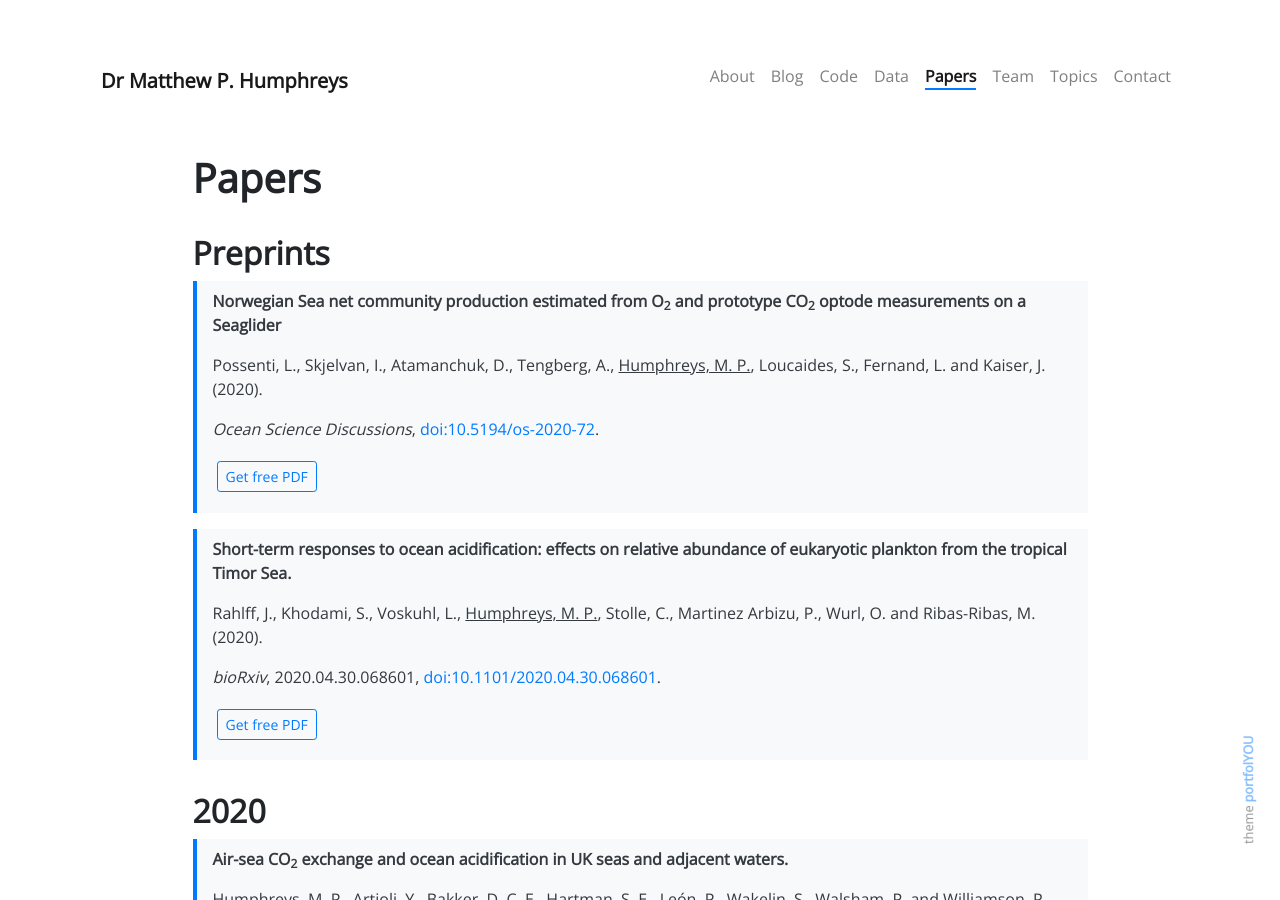
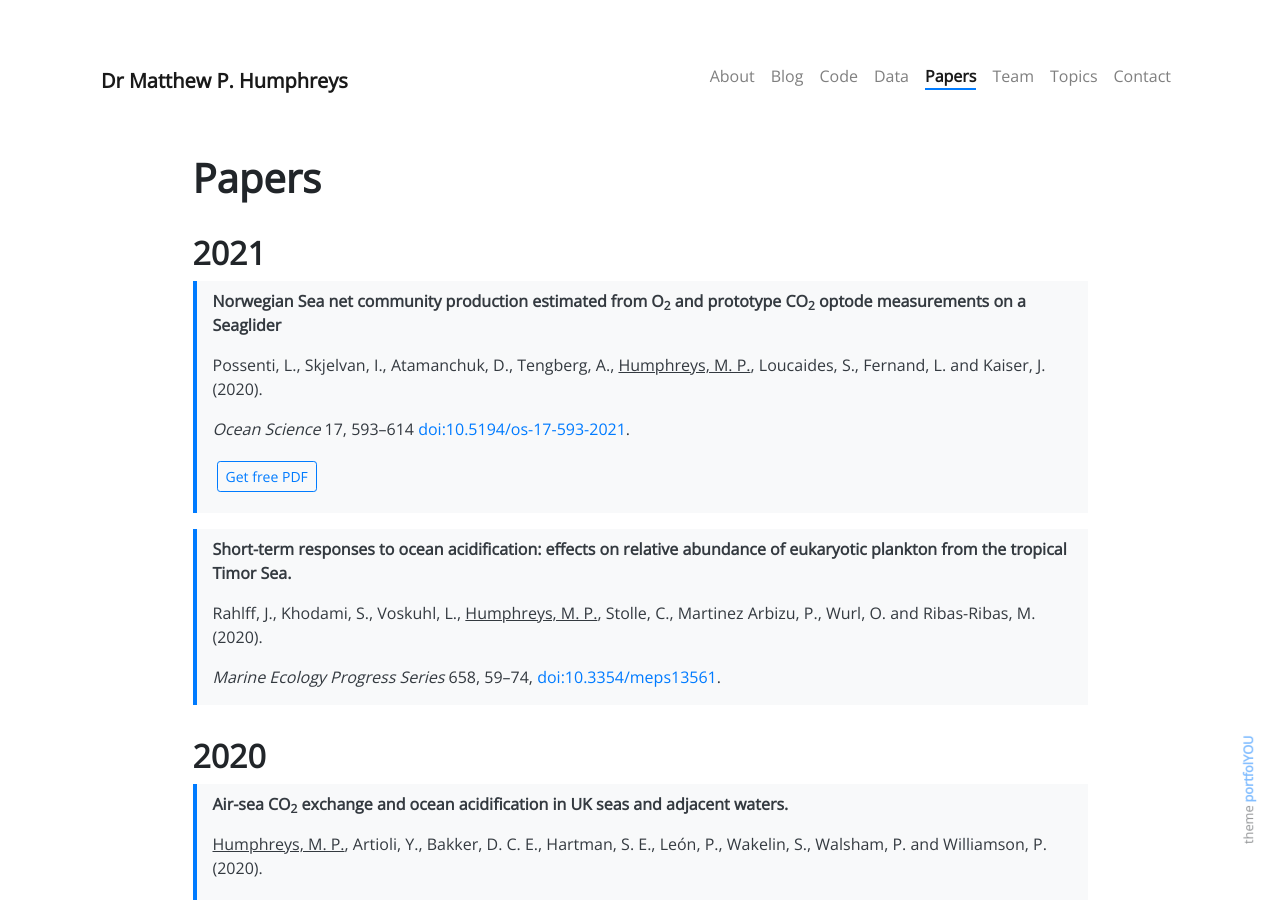
Before and after one commit to mvdh7/mvdh7.github.io, a Jekyll site: the page built from pages/publications.md, in a window 1280 px wide and 900 px high. Built offline with Jekyll 4.4.1, drawn with Linux system fonts in a browser that asks for light colours; nearby versions of some CDN libraries.

Commit message:
Update publications.md

```diff
--- a/pages/publications.md
+++ b/pages/publications.md
@@ -7,23 +7,22 @@ weight: 5
 
 # **Papers**
 
-## **Preprints**
+## **2021**
 
 > **Norwegian Sea net community production estimated from O<sub>2</sub> and prototype CO<sub>2</sub> optode measurements on a Seaglider**
 >
 > Possenti, L., Skjelvan, I., Atamanchuk, D., Tengberg, A., <u>Humphreys, M. P.</u>, Loucaides, S., Fernand, L. and Kaiser, J. (2020).
 >
-> *Ocean Science Discussions*, [doi:10.5194/os-2020-72](https://doi.org/10.5194/os-2020-72).
+> *Ocean Science* 17, 593–614 [doi:10.5194/os-17-593-2021](https://doi.org/10.5194/os-17-593-2021).
 >
-> {% include elements/button.html link="https://os.copernicus.org/preprints/os-2020-72/os-2020-72.pdf" text="Get free PDF" size="sm" %}
+> {% include elements/button.html link="https://os.copernicus.org/articles/17/593/2021/os-17-593-2021.pdf" text="Get free PDF" size="sm" %}
 
 > **Short-term responses to ocean acidification: effects on relative abundance of eukaryotic plankton from the tropical Timor Sea.**
 >
 > Rahlff, J., Khodami, S., Voskuhl, L., <u>Humphreys, M. P.</u>, Stolle, C., Martinez Arbizu, P., Wurl, O. and Ribas-Ribas, M. (2020).
 >
-> *bioRxiv*, 2020.04.30.068601, [doi:10.1101/2020.04.30.068601](https://doi.org/10.1101/2020.04.30.068601).
->
-> {% include elements/button.html link="https://github.com/mvdh7/mvdh7.github.io/blob/master/pdfs/Rahlff-ShortTerm-bioRxiv-2020.pdf" text="Get free PDF" size="sm" %}
+> *Marine Ecology Progress Series* 658, 59–74, [doi:10.3354/meps13561](https://doi.org/10.3354/meps13561).
+
 
 ## **2020**
 
```
